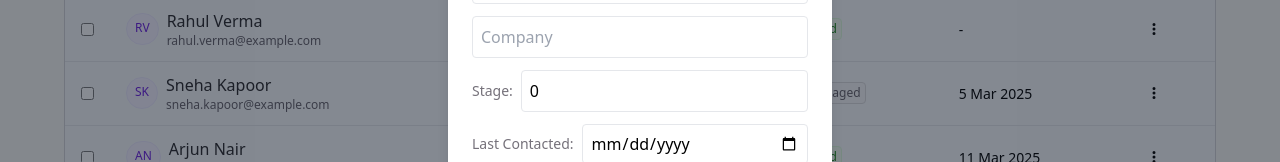
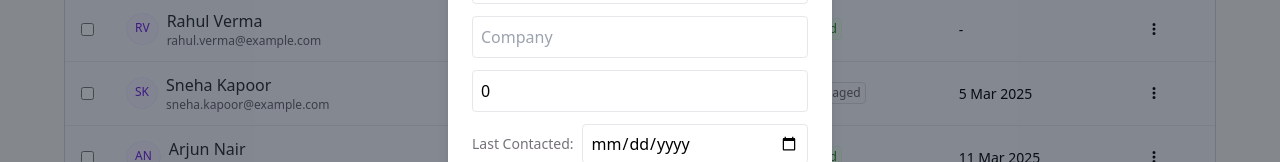
Before and after one commit to inficreator0/data-table, a React (Create React App) app: page / in a window 1280 px wide. Both pictures are taken after typing "name@example.com" into the empty fields and a click on the button "Add Lead". Shown: the part 340-502 px from the top of the page. Built offline with nearby package versions, Linux system fonts and the light colour scheme.

Commit message:
data table-export feature

```diff
--- a/src/createLead/CreateLead.tsx
+++ b/src/createLead/CreateLead.tsx
@@ -79,10 +79,7 @@ export const CreateLead = ({
           placeholder="Company"
           className="w-full border p-2 mb-3 rounded"
         />
-        <div className="flex gap-2 items-center justify-center mb-3">
-          <label className="text-sm text-[#75717a] whitespace-nowrap">
-            Stage:{' '}
-          </label>
+
           <input
             type="number"
             max={5}
@@ -90,10 +87,9 @@ export const CreateLead = ({
             name="stage"
             value={formData.stage}
             onChange={handleChange}
-            placeholder="Stage"
-            className="w-full border p-2 rounded"
+            placeholder="Stage 1-5"
+            className="w-full border p-2 mb-3 rounded"
           />
-        </div>
 
         <div className="flex gap-2 items-center justify-center mb-3">
           <label className="text-sm text-[#75717a] whitespace-nowrap">
```
